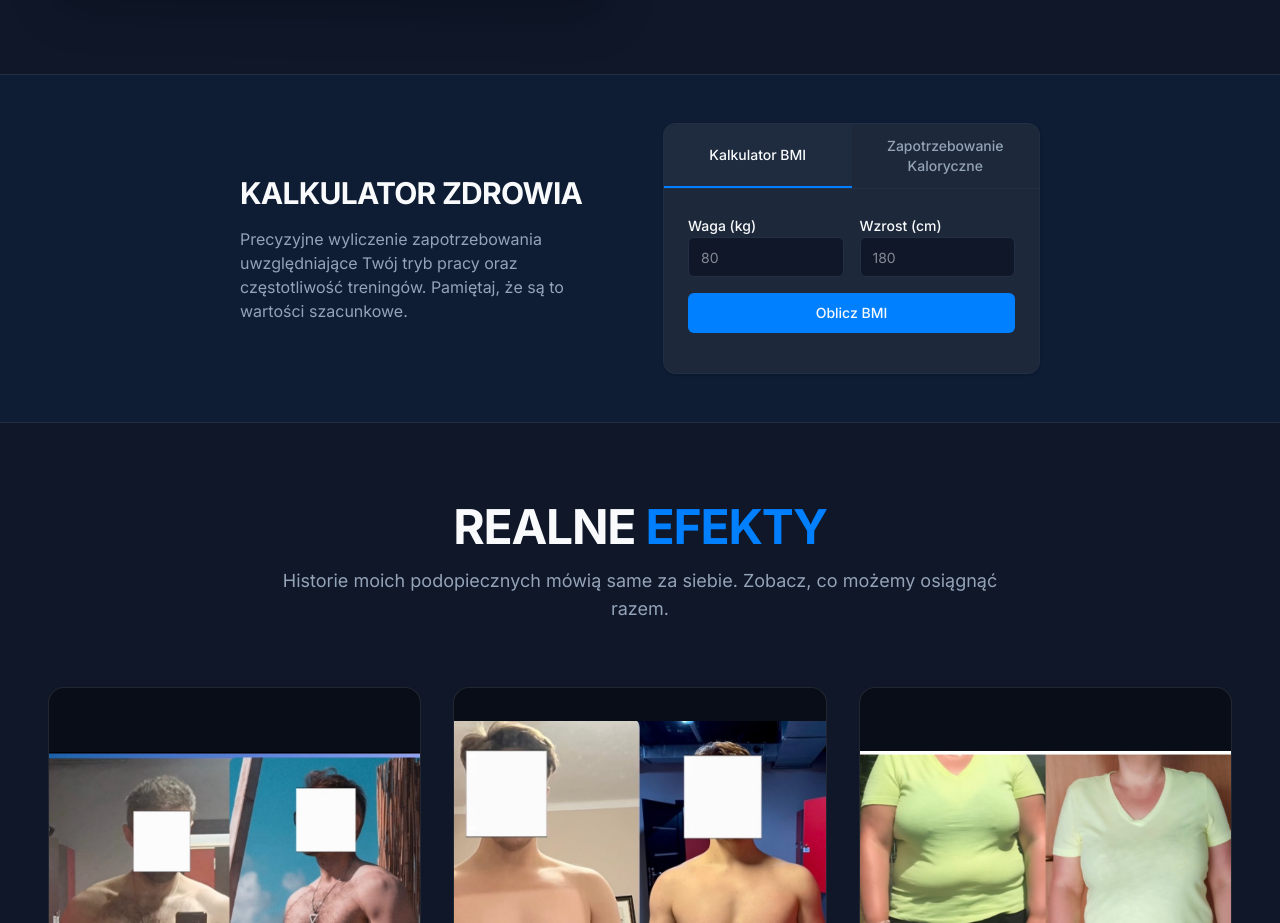
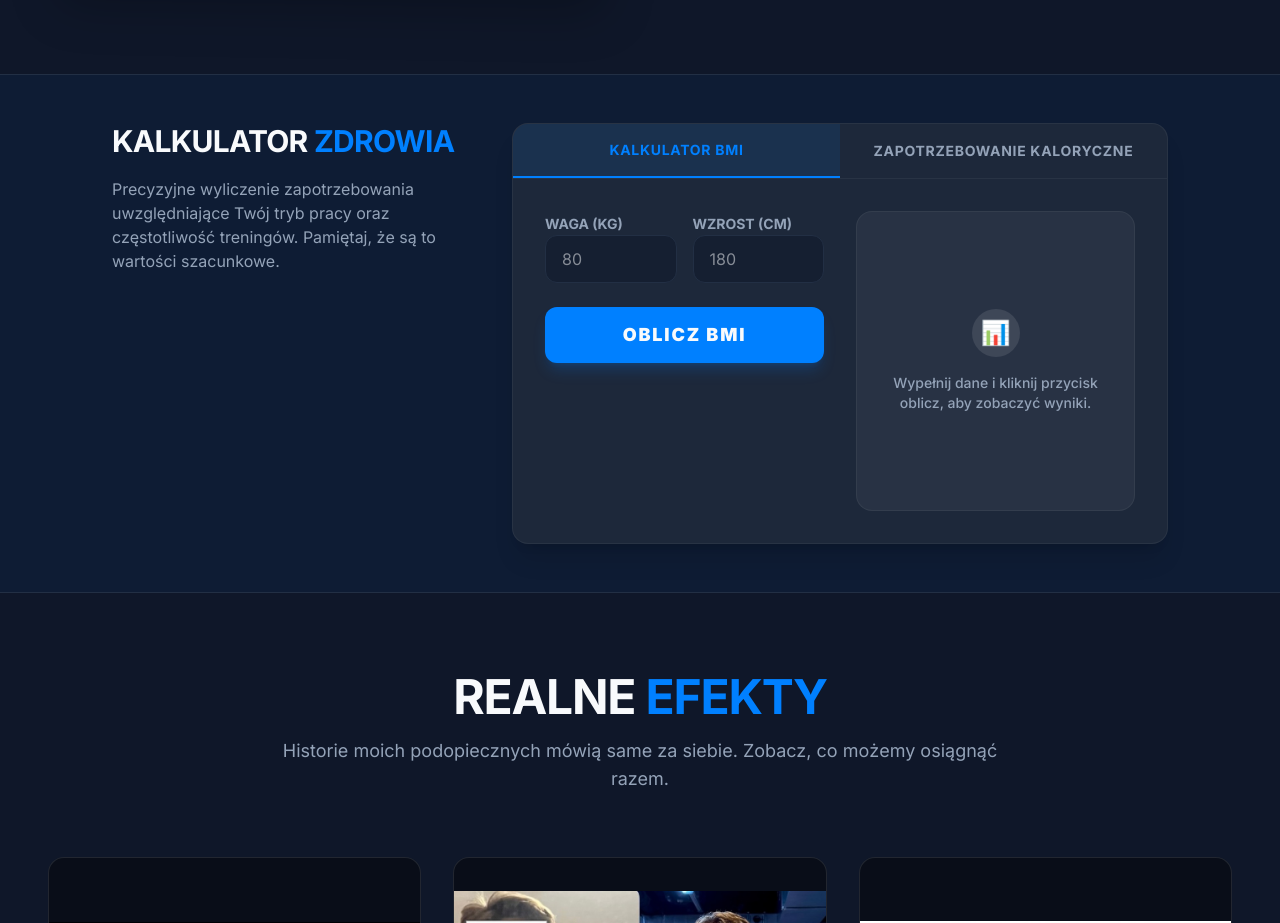
Before and after one commit to JungowskiWojciech/dctrener, a Next.js app: page / in a window 1280 px wide. Shown: the part 1643-2566 px from the top of the page. Built offline with nearby package versions, Linux system fonts and the light colour scheme.

Commit message:
refactor styles

```diff
--- a/components/sections/Calculator.tsx
+++ b/components/sections/Calculator.tsx
@@ -81,87 +81,90 @@ export function Calculator() {
 
     return (
         <section className="py-12 bg-primary/5 border-y border-border">
-            <div className="container max-w-4xl flex flex-col md:flex-row items-center gap-12">
-                <div className="flex-1 space-y-4">
-                    <h2 className="text-3xl font-bold uppercase tracking-tight">Kalkulator Zdrowia</h2>
+            <div className="container max-w-6xl flex flex-col lg:flex-row items-start gap-12">
+                <div className="lg:w-1/3 space-y-4 lg:sticky lg:top-32">
+                    <h2 className="text-3xl font-bold uppercase tracking-tight leading-tight">Kalkulator <span className="text-primary">Zdrowia</span></h2>
                     <p className="text-muted-foreground">
                         Precyzyjne wyliczenie zapotrzebowania uwzględniające Twój tryb pracy oraz częstotliwość treningów.
                         Pamiętaj, że są to wartości szacunkowe.
                     </p>
                 </div>
 
-                <div className="flex-1 bg-card rounded-xl border shadow-sm w-full overflow-hidden">
+                <div className="flex-1 bg-card rounded-2xl border shadow-xl w-full overflow-hidden border-white/5">
                     {/* Tabs */}
-                    <div className="flex border-b">
+                    <div className="flex border-b border-white/5">
                         <button
                             onClick={() => setMode("bmi")}
-                            className={`flex-1 py-3 text-sm font-medium transition-colors ${mode === "bmi"
-                                ? "bg-muted/50 text-foreground border-b-2 border-primary"
-                                : "bg-transparent text-muted-foreground hover:bg-muted/30"
+                            className={`flex-1 py-4 text-sm font-bold uppercase tracking-wider transition-colors ${mode === "bmi"
+                                ? "bg-primary/10 text-primary border-b-2 border-primary"
+                                : "bg-transparent text-muted-foreground hover:bg-white/5"
                                 }`}
                         >
                             Kalkulator BMI
                         </button>
                         <button
                             onClick={() => setMode("calories")}
-                            className={`flex-1 py-3 text-sm font-medium transition-colors ${mode === "calories"
-                                ? "bg-muted/50 text-foreground border-b-2 border-primary"
-                                : "bg-transparent text-muted-foreground hover:bg-muted/30"
+                            className={`flex-1 py-4 text-sm font-bold uppercase tracking-wider transition-colors ${mode === "calories"
+                                ? "bg-primary/10 text-primary border-b-2 border-primary"
+                                : "bg-transparent text-muted-foreground hover:bg-white/5"
                                 }`}
                         >
                             Zapotrzebowanie Kaloryczne
                         </button>
                     </div>
 
-                    <div className="p-6">
+                    <div className="p-6 md:p-8">
+                        <div className="grid grid-cols-1 md:grid-cols-2 gap-8 items-start">
+                            {/* Inputs Column */}
+                            <div className="space-y-6">
                                 {/* Shared Inputs */}
-                        <div className="grid grid-cols-2 gap-4 mb-4">
+                                <div className="grid grid-cols-2 gap-4">
                                     <div className="space-y-2">
-                                <label htmlFor="weight" className="text-sm font-medium">Waga (kg)</label>
+                                        <label htmlFor="weight" className="text-sm font-bold uppercase text-muted-foreground">Waga (kg)</label>
                                         <input
                                             id="weight"
                                             type="number"
                                             placeholder="80"
                                             value={weight}
                                             onChange={(e) => setWeight(e.target.value)}
-                                    className="flex h-10 w-full rounded-md border border-input bg-background px-3 py-2 text-sm"
+                                            className="flex h-12 w-full rounded-xl border border-input bg-background/50 px-4 py-2 text-base focus:ring-2 focus:ring-primary focus:border-transparent transition-all outline-none"
                                         />
                                     </div>
                                     <div className="space-y-2">
-                                <label htmlFor="height" className="text-sm font-medium">Wzrost (cm)</label>
+                                        <label htmlFor="height" className="text-sm font-bold uppercase text-muted-foreground">Wzrost (cm)</label>
                                         <input
                                             id="height"
                                             type="number"
                                             placeholder="180"
                                             value={height}
                                             onChange={(e) => setHeight(e.target.value)}
-                                    className="flex h-10 w-full rounded-md border border-input bg-background px-3 py-2 text-sm"
+                                            className="flex h-12 w-full rounded-xl border border-input bg-background/50 px-4 py-2 text-base focus:ring-2 focus:ring-primary focus:border-transparent transition-all outline-none"
                                         />
                                     </div>
                                 </div>
 
                                 {/* Calories Only Inputs */}
                                 {mode === "calories" && (
-                            <div className="space-y-4 mb-4 animate-in fade-in slide-in-from-top-2">
+                                    <div className="space-y-4 animate-in fade-in slide-in-from-left-2">
                                         <div className="grid grid-cols-2 gap-4">
                                             <div className="space-y-2">
-                                        <label htmlFor="age" className="text-sm font-medium">Wiek (lat)</label>
+                                                <label htmlFor="age" className="text-sm font-bold uppercase text-muted-foreground">Wiek (lat)</label>
                                                 <input
                                                     id="age"
                                                     type="number"
                                                     placeholder="30"
                                                     value={age}
                                                     onChange={(e) => setAge(e.target.value)}
-                                            className="flex h-10 w-full rounded-md border border-input bg-background px-3 py-2 text-sm"
+                                                    className="flex h-12 w-full rounded-xl border border-input bg-background/50 px-4 py-2 text-base focus:ring-2 focus:ring-primary focus:border-transparent transition-all outline-none"
                                                 />
                                             </div>
                                             <div className="space-y-2">
-                                        <label htmlFor="gender" className="text-sm font-medium">Płeć</label>
+                                                <label htmlFor="gender" className="text-sm font-bold uppercase text-muted-foreground">Płeć</label>
                                                 <select
                                                     id="gender"
                                                     value={gender}
                                                     onChange={(e) => setGender(e.target.value as "male" | "female")}
-                                            className="flex h-10 w-full rounded-md border border-input bg-background px-3 py-2 text-sm"
+                                                    className="flex h-12 w-full rounded-xl border border-input bg-background/50 px-4 py-2 text-base focus:ring-2 focus:ring-primary focus:border-transparent transition-all outline-none appearance-none"
                                                 >
                                                     <option value="male">Mężczyzna</option>
                                                     <option value="female">Kobieta</option>
@@ -169,12 +172,12 @@ export function Calculator() {
                                             </div>
                                         </div>
                                         <div className="space-y-2">
-                                    <label htmlFor="workType" className="text-sm font-medium">Rodzaj Pracy</label>
+                                            <label htmlFor="workType" className="text-sm font-bold uppercase text-muted-foreground">Rodzaj Pracy</label>
                                             <select
                                                 id="workType"
                                                 value={workType}
                                                 onChange={(e) => setWorkType(e.target.value as any)}
-                                        className="flex h-10 w-full rounded-md border border-input bg-background px-3 py-2 text-sm"
+                                                className="flex h-12 w-full rounded-xl border border-input bg-background/50 px-4 py-2 text-base focus:ring-2 focus:ring-primary focus:border-transparent transition-all outline-none"
                                             >
                                                 <option value="sedentary">Siedząca / Biurowa</option>
                                                 <option value="light_physical">Lekka fizyczna / Stojąca</option>
@@ -183,12 +186,12 @@ export function Calculator() {
                                             </select>
                                         </div>
                                         <div className="space-y-2">
-                                    <label htmlFor="trainings" className="text-sm font-medium">Treningi w tygodniu</label>
+                                            <label htmlFor="trainings" className="text-sm font-bold uppercase text-muted-foreground">Treningi w tygodniu</label>
                                             <select
                                                 id="trainings"
                                                 value={trainings}
                                                 onChange={(e) => setTrainings(e.target.value as any)}
-                                        className="flex h-10 w-full rounded-md border border-input bg-background px-3 py-2 text-sm"
+                                                className="flex h-12 w-full rounded-xl border border-input bg-background/50 px-4 py-2 text-base focus:ring-2 focus:ring-primary focus:border-transparent transition-all outline-none"
                                             >
                                                 <option value="none">Brak dodatkowych aktywności</option>
                                                 <option value="1-2">1-2 treningi</option>
@@ -201,22 +204,33 @@ export function Calculator() {
 
                                 <Button
                                     onClick={mode === "bmi" ? calculateBMI : calculateCalories}
-                            className="w-full mb-4"
+                                    className="w-full h-14 text-lg font-black uppercase tracking-widest rounded-xl shadow-lg shadow-primary/20"
                                 >
                                     Oblicz {mode === "bmi" ? "BMI" : "Kalorie"}
                                 </Button>
+                            </div>
 
-                        {/* Results */}
+                            {/* Results Column */}
+                            <div className="min-h-[300px] flex flex-col justify-center bg-white/5 rounded-2xl p-6 border border-white/5">
+                                {!calories && !bmi && (
+                                    <div className="text-center space-y-4">
+                                        <div className="h-12 w-12 bg-white/10 rounded-full flex items-center justify-center mx-auto">
+                                            <span className="text-2xl">📊</span>
+                                        </div>
+                                        <p className="text-muted-foreground text-sm font-medium">Wypełnij dane i kliknij przycisk oblicz, aby zobaczyć wyniki.</p>
+                                    </div>
+                                )}
+
                                 {mode === "bmi" && bmi && (
-                            <div className="text-center p-4 bg-muted rounded-lg animate-in fade-in slide-in-from-top-2">
-                                <span className="text-sm text-muted-foreground">Twoje BMI:</span>
-                                <div className={`text-3xl font-bold ${parseFloat(bmi) >= 18.5 && parseFloat(bmi) <= 24.9
+                                    <div className="text-center p-6 bg-background/40 rounded-2xl border border-white/5 animate-in zoom-in-95 duration-300">
+                                        <span className="text-sm font-bold uppercase tracking-widest text-muted-foreground block mb-2">Twoje BMI:</span>
+                                        <div className={`text-6xl font-black mb-4 ${parseFloat(bmi) >= 18.5 && parseFloat(bmi) <= 24.9
                                             ? "text-green-500"
                                             : "text-red-500"
                                             }`}>
                                             {bmi}
                                         </div>
-                                <p className="text-xs text-muted-foreground mt-1">
+                                        <p className="text-lg font-bold uppercase tracking-tight text-foreground">
                                             {parseFloat(bmi) < 18.5 && "Niedowaga"}
                                             {parseFloat(bmi) >= 18.5 && parseFloat(bmi) <= 24.9 && "Waga prawidłowa"}
                                             {parseFloat(bmi) > 24.9 && "Nadwaga / Otyłość"}
@@ -225,49 +239,55 @@ export function Calculator() {
                                 )}
 
                                 {mode === "calories" && calories && (
-                            <div className="space-y-4 animate-in fade-in slide-in-from-top-2">
-                                <div className="grid grid-cols-1 md:grid-cols-3 gap-3">
-                                    {/* Redukcja */}
-                                    <div className="bg-card border rounded-lg p-4 text-center hover:border-primary transition-colors">
-                                        <div className="text-xs uppercase font-bold text-muted-foreground tracking-wider mb-1">Redukcja</div>
-                                        <div className="text-2xl font-bold text-orange-500">
-                                            {calories.tdee - 500}
-                                            <span className="text-sm font-medium text-muted-foreground ml-1">kcal</span>
+                                    <div className="space-y-6 animate-in zoom-in-95 duration-300">
+                                        <div className="grid grid-cols-1 gap-4">
+                                            {/* Utrzymanie (Most Bold) */}
+                                            <div className="bg-primary/90 border-2 border-primary rounded-2xl p-6 text-center shadow-xl shadow-primary/20">
+                                                <div className="text-xs uppercase font-black text-white/70 tracking-[0.2em] mb-1">Utrzymanie</div>
+                                                <div className="flex items-baseline justify-center gap-1">
+                                                    <span className="text-4xl font-black text-white">{calories.tdee}</span>
+                                                    <span className="text-sm font-bold text-white/80 uppercase">kcal</span>
                                                 </div>
-                                        <div className="text-[10px] text-muted-foreground mt-1">Deficyt -500 kcal</div>
+                                                <div className="text-[10px] text-white/60 mt-2 font-bold uppercase tracking-tighter">Twoje zero kaloryczne</div>
                                             </div>
 
-                                    {/* Utrzymanie */}
-                                    <div className="bg-primary/5 border border-primary/20 rounded-lg p-4 text-center ring-1 ring-primary/10">
-                                        <div className="text-xs uppercase font-bold text-primary tracking-wider mb-1">Utrzymanie</div>
-                                        <div className="text-3xl font-extrabold text-foreground">
-                                            {calories.tdee}
-                                            <span className="text-sm font-medium text-muted-foreground ml-1">kcal</span>
+                                            <div className="grid grid-cols-2 gap-3">
+                                                {/* Redukcja */}
+                                                <div className="bg-card border border-white/5 rounded-2xl p-4 text-center flex flex-col justify-center">
+                                                    <div className="text-[10px] uppercase font-bold text-orange-500/80 tracking-widest mb-1">Redukcja</div>
+                                                    <div className="flex items-baseline justify-center gap-0.5">
+                                                        <span className="text-xl font-black text-orange-500">{calories.tdee - 500}</span>
+                                                        <span className="text-[10px] font-bold text-orange-500/70 uppercase">kcal</span>
                                                     </div>
-                                        <div className="text-[10px] text-muted-foreground mt-1">Twoje zero kaloryczne</div>
+                                                    <div className="text-[9px] text-muted-foreground mt-1 uppercase tracking-tighter">-500 kcal</div>
                                                 </div>
 
                                                 {/* Masa */}
-                                    <div className="bg-card border rounded-lg p-4 text-center hover:border-primary transition-colors">
-                                        <div className="text-xs uppercase font-bold text-muted-foreground tracking-wider mb-1">Masa</div>
-                                        <div className="text-2xl font-bold text-green-500">
-                                            {calories.tdee + 300}
-                                            <span className="text-sm font-medium text-muted-foreground ml-1">kcal</span>
+                                                <div className="bg-card border border-white/5 rounded-2xl p-4 text-center flex flex-col justify-center">
+                                                    <div className="text-[10px] uppercase font-bold text-green-500/80 tracking-widest mb-1">Masa</div>
+                                                    <div className="flex items-baseline justify-center gap-0.5">
+                                                        <span className="text-xl font-black text-green-500">{calories.tdee + 300}</span>
+                                                        <span className="text-[10px] font-bold text-green-500/70 uppercase">kcal</span>
                                                     </div>
-                                        <div className="text-[10px] text-muted-foreground mt-1">Nadwyżka +300 kcal</div>
+                                                    <div className="text-[9px] text-muted-foreground mt-1 uppercase tracking-tighter">+300 kcal</div>
+                                                </div>
                                             </div>
                                         </div>
 
-                                <div className="text-center p-3 bg-muted/50 rounded-lg">
-                                    <span className="text-xs text-muted-foreground">
-                                        Twój BMR (podstawowa przemiana materii): <span className="font-semibold text-foreground">{calories.bmr} kcal</span>
-                                    </span>
+                                        <div className="text-center p-3 bg-white/5 rounded-xl border border-white/5">
+                                            <span className="text-[10px] uppercase font-bold text-muted-foreground tracking-widest block mb-1">BMR (Metabolizm spoczynkowy)</span>
+                                            <div className="flex items-baseline justify-center gap-1">
+                                                <span className="text-base font-black text-foreground">{calories.bmr}</span>
+                                                <span className="text-[10px] font-bold text-muted-foreground uppercase">kcal</span>
+                                            </div>
                                         </div>
                                     </div>
                                 )}
                             </div>
                         </div>
                     </div>
+                </div>
+            </div>
         </section>
     )
 }
```
Lines whose indentation alone changed are shown as unchanged.
